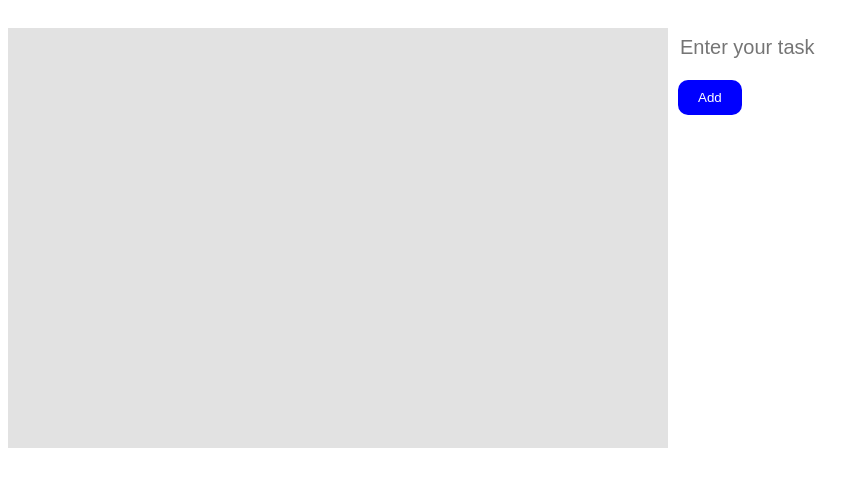
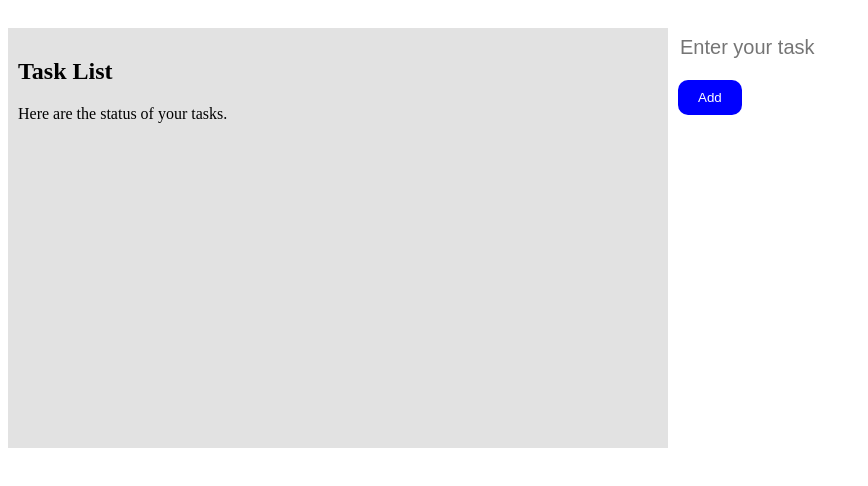
Before and after one commit to samirkhanal-png/ToDoList, a plain HTML site: page index.html in a window 1280 px wide. Shown: the whole page, without its empty margins (0-868 px from the left). Drawn offline with Linux system fonts and the light colour scheme.

Commit message:
Update index.html

```diff
--- a/index.html
+++ b/index.html
@@ -62,6 +62,8 @@
 
     <!-- Task List -->
     <div id="task-container">
+      <h2>Task List</h2>
+      <p>Here are the status of your tasks.</p>
     </div>
 
     <!-- Input Task -->
```
